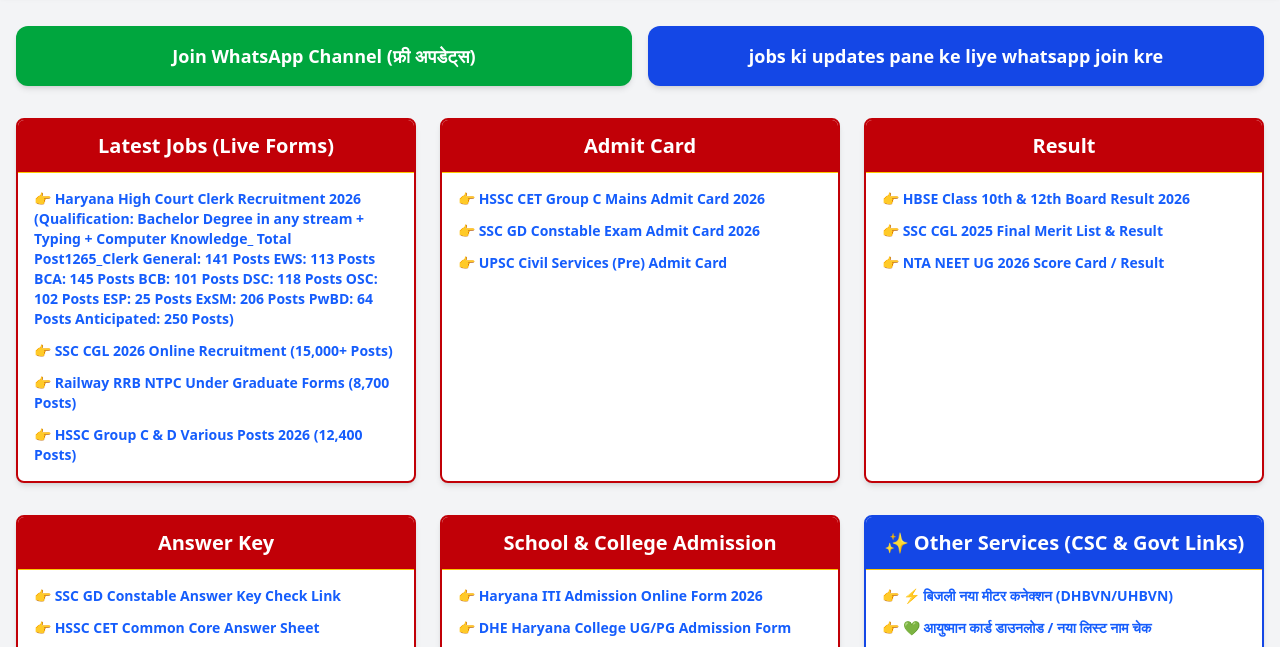
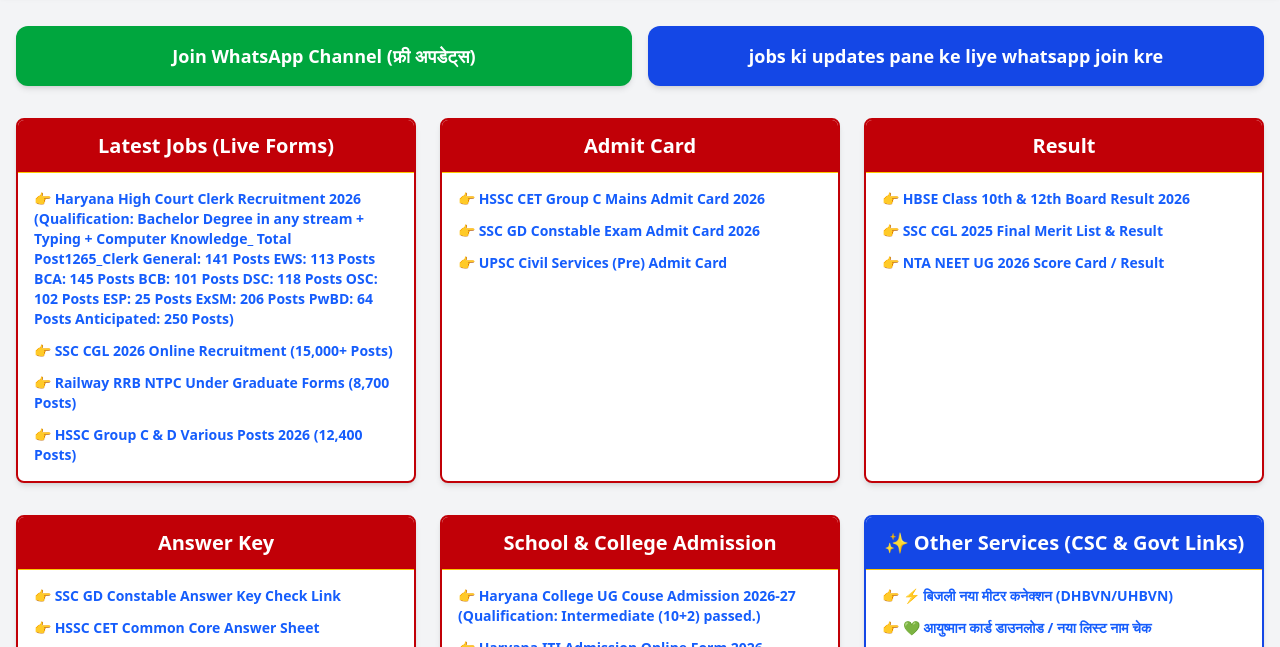
Before and after one commit to jobhubindia/jobhubindia.github.io, a plain HTML site: page index.html in a window 1280 px wide. Shown: the part 118-765 px from the top of the page. Drawn offline with nearby package versions, Linux system fonts and the light colour scheme.

Commit message:
➕ Added New Post: Haryana College UG Couse Admission 2026-27

```diff
--- a/index.html
+++ b/index.html
@@ -81,6 +81,7 @@
             <div class="bg-white border-2 border-red-700 rounded-lg shadow-md overflow-hidden">
                 <div class="bg-red-700 text-white font-bold text-xl py-3 px-4 text-center border-b border-yellow-400">School & College Admission</div>
                 <ul id="admission-container" class="links-list p-4 space-y-3 text-sm">
+                    <li><a href="https://admissions.highereduhry.ac.in/Home" target="_blank" class="text-blue-600 hover:underline font-semibold">👉 Haryana College UG Couse Admission 2026-27 (Qualification: Intermediate (10+2) passed.)</a></li>
                     <li><a href="https://itiharyana.gov.in" target="_blank" class="text-blue-600 hover:underline font-semibold">👉 Haryana ITI Admission Online Form 2026</a></li>
                     <li><a href="https://dhe.chd.gov.in" target="_blank" class="text-blue-600 hover:underline font-semibold">👉 DHE Haryana College UG/PG Admission Form</a></li>
                 </ul>
```
